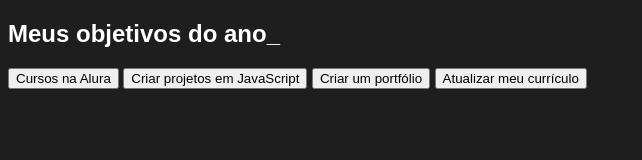
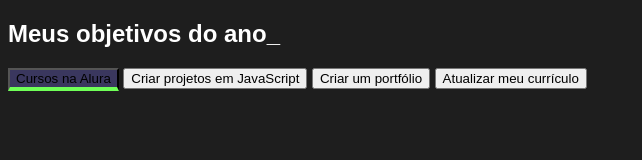
Before and after one commit to nipizani06/projeto-de-vida, a plain HTML site: page index.html in a window 1280 px wide. Shown: the whole page, without its empty margins (0-642 px from the left). Drawn offline with Linux system fonts and the light colour scheme; a web font is replaced by a local one.

Commit message:
Update index.html

```diff
--- a/index.html
+++ b/index.html
@@ -10,7 +10,7 @@
     <section class="conteudo-principal"></section>
     <h2 class="titulo-principal">Meus objetivos do ano_</h2>
     <div class="botoes">
-    <button class="botao">Cursos na Alura</button>
+    <button class="botao ativo">Cursos na Alura</button>
     <button class="botao">Criar projetos em JavaScript</button>
     <button class="botao">Criar um portfólio</button>
     <button class="botao">Atualizar meu currículo</button>
```
